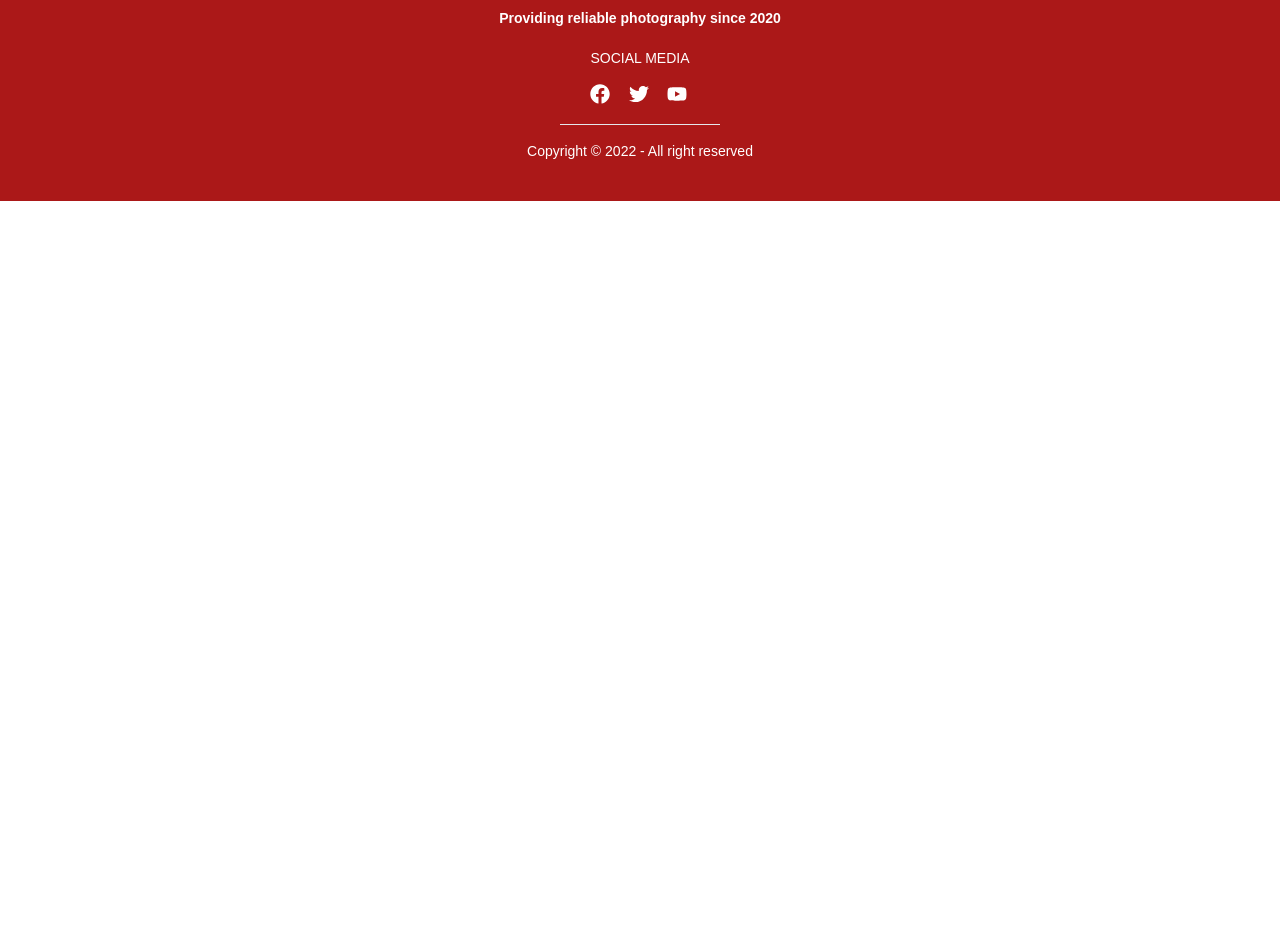
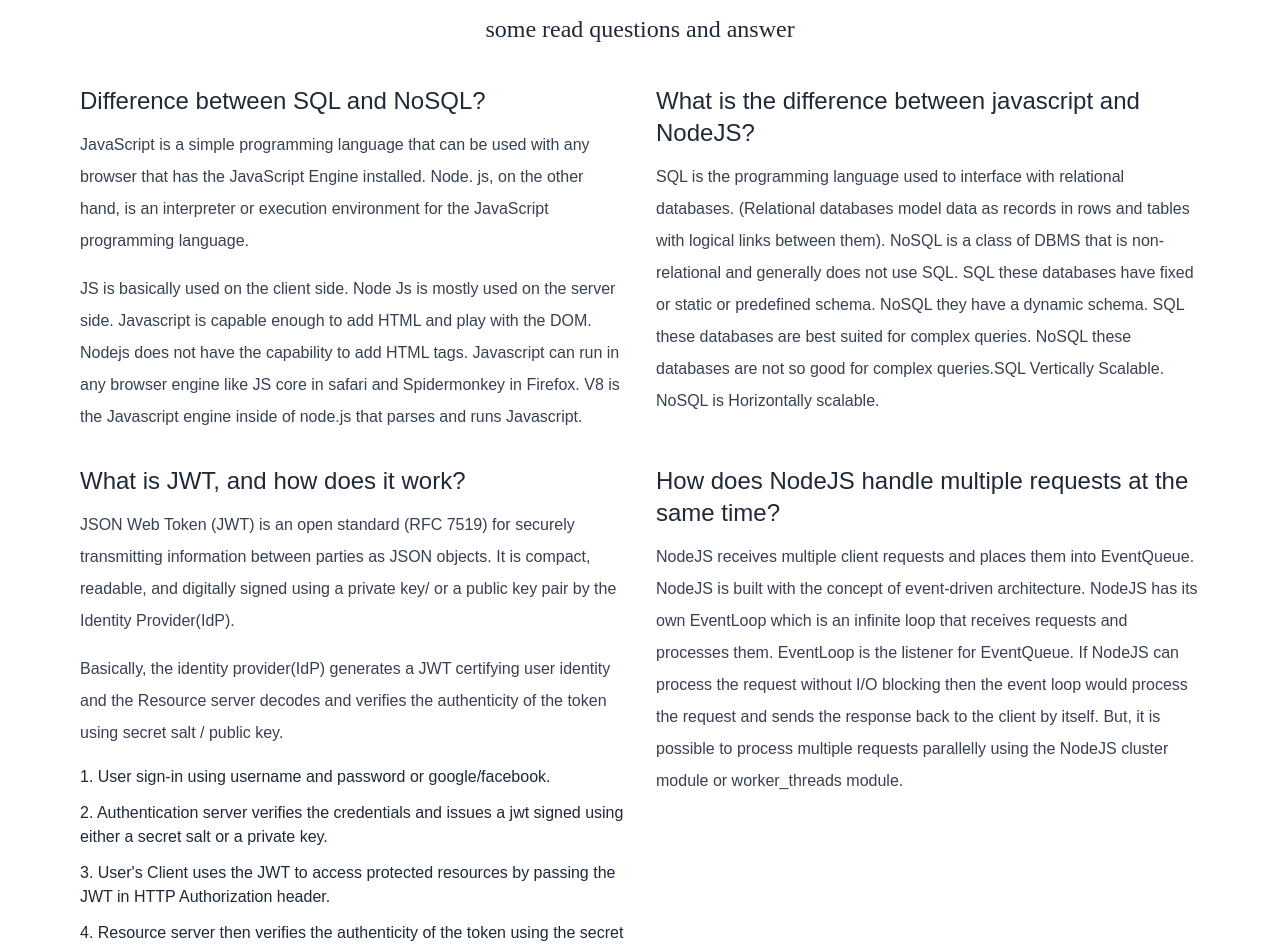
Before and after one commit to sazzadhossainapple/photography-service-review-client-side, a React (Create React App) app: page /blog in a window 1280 px wide. Shown: the part 222-1170 px from the top of the page. Before the commit the page ends 800 px from the top, so only its background shows below. Built offline with nearby package versions, Linux system fonts and the light colour scheme; no server answers.

Commit message:
blog added

```diff
--- a/src/pages/Blog/Blog.js
+++ b/src/pages/Blog/Blog.js
@@ -1,9 +1,103 @@
 import React from "react";
+
+import TitleLine from "../../asserts/images/titleLine.webp";
 
 const Blog = () => {
   return (
-    <div>
-      <h1>Blog</h1>
+    <div className="lg:px-20 md:px-12 sm:px-8 px-6 lg:py-16 md:py-12 sm:py-8 py-8">
+      <div className="flex text-center justify-center flex-col mb-10">
+        <h1 className="text-2xl font-medium">Questions & Answers</h1>
+        <div>
+          <img className="inline-block my-2" src={TitleLine} alt="" />
+
+          <h2 className="font-text1 text-2xl">
+            some read questions and answer
+          </h2>
+        </div>
+      </div>
+
+      <div className="mt-10 grid lg:grid-cols-2 md:grid-cols-1 sm:grid-cols-1 grid-cols-1 gap-8">
+        <div className="">
+          <h1 className="text-2xl mb-3 ">Difference between SQL and NoSQL?</h1>
+          <p className="text-gray-700 leading-8">
+            JavaScript is a simple programming language that can be used with
+            any browser that has the JavaScript Engine installed. Node. js, on
+            the other hand, is an interpreter or execution environment for the
+            JavaScript programming language.
+          </p>
+          <p className="text-gray-700 leading-8 mt-4">
+            JS is basically used on the client side. Node Js is mostly used on
+            the server side. Javascript is capable enough to add HTML and play
+            with the DOM. Nodejs does not have the capability to add HTML tags.
+            Javascript can run in any browser engine like JS core in safari and
+            Spidermonkey in Firefox. V8 is the Javascript engine inside of
+            node.js that parses and runs Javascript.
+          </p>
+        </div>
+        <div className="">
+          <h1 className="text-2xl mb-3 ">
+            What is the difference between javascript and NodeJS?
+          </h1>
+          <p className="text-gray-700 leading-8">
+            SQL is the programming language used to interface with relational
+            databases. (Relational databases model data as records in rows and
+            tables with logical links between them). NoSQL is a class of DBMS
+            that is non-relational and generally does not use SQL. SQL these
+            databases have fixed or static or predefined schema. NoSQL they have
+            a dynamic schema. SQL these databases are best suited for complex
+            queries. NoSQL these databases are not so good for complex
+            queries.SQL Vertically Scalable. NoSQL is Horizontally scalable.
+          </p>
+        </div>
+        <div className="">
+          <h1 className="text-2xl mb-3 ">What is JWT, and how does it work?</h1>
+          <p className="text-gray-700 leading-8">
+            JSON Web Token (JWT) is an open standard (RFC 7519) for securely
+            transmitting information between parties as JSON objects. It is
+            compact, readable, and digitally signed using a private key/ or a
+            public key pair by the Identity Provider(IdP).
+          </p>
+          <p className="text-gray-700 leading-8 my-4">
+            Basically, the identity provider(IdP) generates a JWT certifying
+            user identity and the Resource server decodes and verifies the
+            authenticity of the token using secret salt / public key.
+          </p>
+
+          <ol>
+            <li className="mb-3">
+              1. User sign-in using username and password or google/facebook.
+            </li>
+            <li className="mb-3">
+              2. Authentication server verifies the credentials and issues a jwt
+              signed using either a secret salt or a private key.
+            </li>
+            <li className="mb-3">
+              3. User's Client uses the JWT to access protected resources by
+              passing the JWT in HTTP Authorization header.
+            </li>
+            <li className="mb-3">
+              4. Resource server then verifies the authenticity of the token
+              using the secret salt/ public key.
+            </li>
+          </ol>
+        </div>
+        <div className="">
+          <h1 className="text-2xl mb-3 ">
+            How does NodeJS handle multiple requests at the same time?
+          </h1>
+          <p className="text-gray-700 leading-8">
+            NodeJS receives multiple client requests and places them into
+            EventQueue. NodeJS is built with the concept of event-driven
+            architecture. NodeJS has its own EventLoop which is an infinite loop
+            that receives requests and processes them. EventLoop is the listener
+            for EventQueue. If NodeJS can process the request without I/O
+            blocking then the event loop would process the request and sends the
+            response back to the client by itself. But, it is possible to
+            process multiple requests parallelly using the NodeJS cluster module
+            or worker_threads module.
+          </p>
+        </div>
+      </div>
     </div>
   );
 };
--- a/src/pages/Shared/ReviewPage/ReviewPage.js
+++ b/src/pages/Shared/ReviewPage/ReviewPage.js
@@ -7,10 +7,9 @@ import AllUsersReviews from "../AllUserReviews/AllUsersReviews";
 import TileLine from "../../../asserts/images/titleLine.webp";
 
 const ReviewPage = ({ serviceDetails }) => {
+  const [reviewUsers, setReviewUsers] = useState([]);
   const { user } = useContext(AuthContext);
   const { _id, name } = serviceDetails.data;
-
-  const [reviewUsers, setReviewUsers] = useState([]);
 
   useEffect(() => {
     fetch(
@@ -46,7 +45,9 @@ const ReviewPage = ({ serviceDetails }) => {
       },
       body: JSON.stringify(userReviewInfo),
     })
-      .then((res) => res.json())
+      .then((res) => {
+        res.json();
+      })
       .then((data) => {
         if (data.status) {
           toast.success("Your review added successfully.");
@@ -58,25 +59,6 @@ const ReviewPage = ({ serviceDetails }) => {
 
   return (
     <div>
-      <div className="flex text-center justify-center flex-col">
-        <div>
-          <img className="inline-block my-2" src={TileLine} alt="" />
-
-          <h1 className="text-2xl ">All Users Review</h1>
-        </div>
-      </div>
-
-      <div className="my-10">
-        <div>
-          {reviewUsers.map((reviewUser) => (
-            <AllUsersReviews
-              key={reviewUser._id}
-              reviewUser={reviewUser}
-            ></AllUsersReviews>
-          ))}
-        </div>
-      </div>
-
       {user?.email ? (
         <>
           <div>
@@ -114,6 +96,22 @@ const ReviewPage = ({ serviceDetails }) => {
           </p>
         </>
       )}
+      <div className="flex text-center justify-center flex-col my-8">
+        <div>
+          <h1 className="text-2xl mt-2 ">All Users Review</h1>
+          <img className="inline-block my-2" src={TileLine} alt="" />
+        </div>
+      </div>
+      <div className="my-10">
+        <div>
+          {reviewUsers.map((reviewUser) => (
+            <AllUsersReviews
+              key={reviewUser._id}
+              reviewUser={reviewUser}
+            ></AllUsersReviews>
+          ))}
+        </div>
+      </div>
     </div>
   );
 };
```
